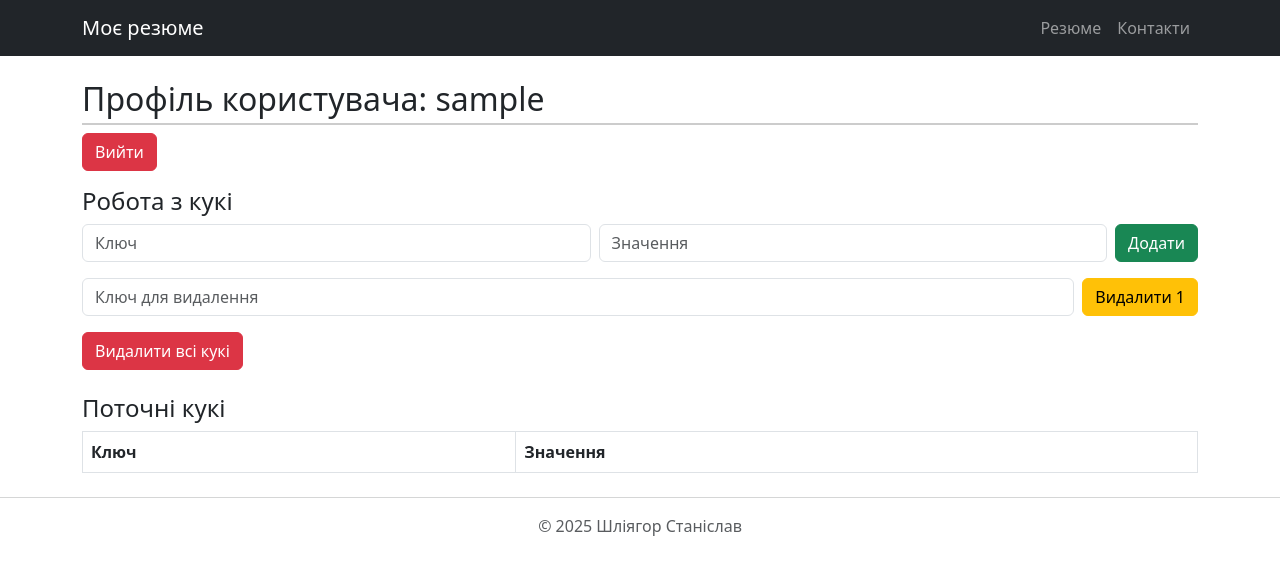
After one commit to MatriX0N/Python_Shliagor, a Flask app: page /profile in a window 1280 px wide. The commit adds this page. Shown: the top 575 px of the page. Run offline with Flask 3, Linux system fonts and the light colour scheme; the visitor is signed in with stand-in values (Sample User, id 1); lists and menus that the app fills with data are empty.

Commit message:
Лабораторна робота №4: авторизація, сесії, кукі

```diff
--- a/app/__init__.py
+++ b/app/__init__.py
@@ -2,15 +2,16 @@ from flask import Flask
 
 def create_app():
     app = Flask(__name__)
+    app.secret_key = 'supersecretkey'  # 🔒 для flash і session
 
-    # Імпорт і реєстрація блюпрінтів
     from app.users import users_bp
     from app.products import products_bp
+    from app.auth import auth_bp  # новий блюпрінт
 
     app.register_blueprint(users_bp)
     app.register_blueprint(products_bp)
+    app.register_blueprint(auth_bp)
 
-    # Імпорт і реєстрація головних маршрутів
     from app.routes import register_routes
     register_routes(app)
 
--- /dev/null
+++ b/app/auth/__init__.py
@@ -0,0 +1,5 @@
+from flask import Blueprint
+
+auth_bp = Blueprint('auth', __name__, template_folder='templates')
+
+from app.auth import routers
--- /dev/null
+++ b/app/auth/routers.py
@@ -0,0 +1,65 @@
+from flask import render_template, request, redirect, url_for, flash, session, make_response
+from app.auth import auth_bp
+
+# Фіктивні дані користувача (заглушка)
+VALID_USER = {
+    "username": "admin",
+    "password": "12345"
+}
+
+@auth_bp.route('/login', methods=['GET', 'POST'])
+def login():
+    if request.method == 'POST':
+        username = request.form.get('username')
+        password = request.form.get('password')
+
+        if username == VALID_USER['username'] and password == VALID_USER['password']:
+            session['user'] = username
+            flash('Вхід виконано успішно!', 'success')
+            return redirect(url_for('auth.profile'))
+        else:
+            flash('Невірне ім’я користувача або пароль!', 'danger')
+            return redirect(url_for('auth.login'))
+
+    return render_template('auth/login.html')
+
+
+@auth_bp.route('/profile', methods=['GET', 'POST'])
+def profile():
+    if 'user' not in session:
+        flash('Будь ласка, увійдіть у систему для доступу до профілю.', 'warning')
+        return redirect(url_for('auth.login'))
+
+    username = session['user']
+    message = None
+
+    # --- Додавання / видалення кукі ---
+    resp = make_response(render_template('auth/profile.html', username=username, cookies=request.cookies))
+
+    if request.method == 'POST':
+        action = request.form.get('action')
+
+        if action == 'add':
+            key = request.form.get('key')
+            value = request.form.get('value')
+            resp.set_cookie(key, value)
+            flash(f'Кука "{key}" додана!', 'success')
+
+        elif action == 'delete_one':
+            key = request.form.get('key')
+            resp.delete_cookie(key)
+            flash(f'Кука "{key}" видалена!', 'info')
+
+        elif action == 'delete_all':
+            for key in request.cookies.keys():
+                resp.delete_cookie(key)
+            flash('Усі кукі видалено!', 'info')
+
+    return resp
+
+
+@auth_bp.route('/logout')
+def logout():
+    session.pop('user', None)
+    flash('Ви вийшли із системи.', 'info')
+    return redirect(url_for('auth.login'))
--- /dev/null
+++ b/app/auth/templates/auth/profile.html
@@ -0,0 +1,41 @@
+{% extends 'base.html' %}
+{% block content %}
+<h2>Профіль користувача: {{ username }}</h2>
+
+<a href="{{ url_for('auth.logout') }}" class="btn btn-danger mb-3">Вийти</a>
+
+<h4>Робота з кукі</h4>
+<form method="POST" class="mb-3">
+    <input type="hidden" name="action" value="add">
+    <div class="row g-2">
+        <div class="col"><input type="text" name="key" placeholder="Ключ" class="form-control" required></div>
+        <div class="col"><input type="text" name="value" placeholder="Значення" class="form-control" required></div>
+        <div class="col-auto"><button class="btn btn-success">Додати</button></div>
+    </div>
+</form>
+
+<form method="POST" class="mb-3">
+    <input type="hidden" name="action" value="delete_one">
+    <div class="row g-2">
+        <div class="col"><input type="text" name="key" placeholder="Ключ для видалення" class="form-control" required></div>
+        <div class="col-auto"><button class="btn btn-warning">Видалити 1</button></div>
+    </div>
+</form>
+
+<form method="POST">
+    <input type="hidden" name="action" value="delete_all">
+    <button class="btn btn-danger">Видалити всі кукі</button>
+</form>
+
+<h4 class="mt-4">Поточні кукі</h4>
+<table class="table table-bordered">
+    <thead>
+        <tr><th>Ключ</th><th>Значення</th></tr>
+    </thead>
+    <tbody>
+        {% for key, value in cookies.items() %}
+        <tr><td>{{ key }}</td><td>{{ value }}</td></tr>
+        {% endfor %}
+    </tbody>
+</table>
+{% endblock %}
--- a/app/templates/base.html
+++ b/app/templates/base.html
@@ -8,9 +8,26 @@
 </head>
 <body>
     {% include '_navbar.html' %}
+
     <main class="container mt-4">
+
+        {# 🔹 БЛОК ДЛЯ FLASH-ПОВІДОМЛЕНЬ #}
+        {% with messages = get_flashed_messages(with_categories=True) %}
+            {% if messages %}
+                {% for category, message in messages %}
+                    <div class="alert alert-{{ category }} alert-dismissible fade show" role="alert">
+                        {{ message }}
+                        <button type="button" class="btn-close" data-bs-dismiss="alert" aria-label="Close"></button>
+                    </div>
+                {% endfor %}
+            {% endif %}
+        {% endwith %}
+        {# 🔹 КІНЕЦЬ FLASH-БЛОКУ #}
+
         {% block content %}{% endblock %}
     </main>
+
     {% include '_footer.html' %}
+    <script src="https://cdn.jsdelivr.net/npm/bootstrap@5.3.0/dist/js/bootstrap.bundle.min.js"></script>
 </body>
 </html>
```
Also changed, not shown: app/auth/templates/auth/login.html (added, +15 -0 lines), 1 other file.
